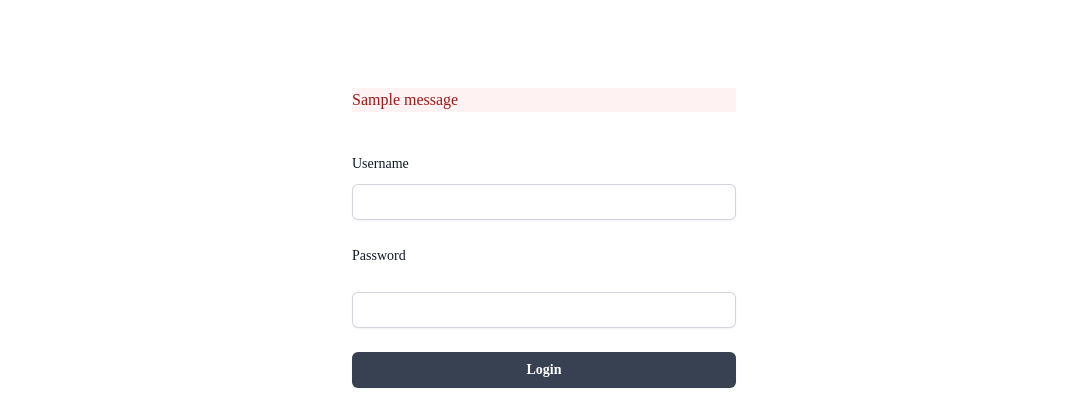
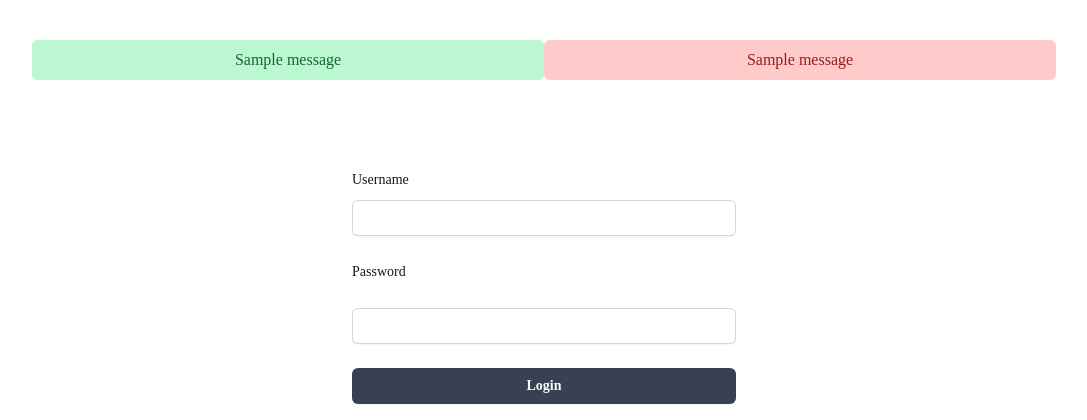
Before and after one commit to KevTon972/FlaskClientManager, a Flask app: page /login/ in a window 1280 px wide. Shown: the part 64-484 px from the top of the page, without its empty margins (96-1183 px from the left). Run offline with Flask 3, Linux system fonts and the light colour scheme; tables that the repository leaves empty hold one stand-in row (values such as "Sample post"); one stand-in notice (Sample message) is shown; some libraries are stand-ins or nearby versions.

Commit message:
added login and logout function

```diff
--- a/app.py
+++ b/app.py
@@ -2,7 +2,7 @@
 from werkzeug.security import generate_password_hash, check_password_hash
 from flask_migrate import Migrate
 from flask_sqlalchemy import SQLAlchemy
-from flask_login import LoginManager, login_user, logout_user
+from flask_login import LoginManager, login_required, login_user, logout_user, UserMixin
 from secret_key import SECRET_KEY
 
 
@@ -19,7 +19,7 @@
     db.create_all()
 
 
-class Utilisateur(db.Model):
+class Utilisateur(db.Model, UserMixin):
     __tablename__= 'utilisateur'
     id = db.Column(db.Integer, primary_key=True)
     username = db.Column(db.String(50), nullable=False,)
@@ -31,21 +31,15 @@
         self.email = email
         self.password = password
 
-    def is_active(self):
-        return True
-
-    def get_id(self):
-        return self.id
-
 
 @login_manager.user_loader
 def loader_user(user_id):
-    return Utilisateur.query.get(user_id)
+    return Utilisateur.query.get(int(user_id))
 
 
 @app.route("/", methods=['GET', 'POST'])
 def index():
-    return render_template('base.html')
+    return render_template('index.html')
 
 
 @app.route("/register/", methods=['GET', 'POST'])
@@ -84,17 +78,25 @@
     # check if informations are correct and connect the user
     if request.method == 'POST':
         user = Utilisateur.query.filter_by(username=request.form.get('username')).first()
-
-        if check_password_hash(user.password, request.form.get('password')) and user.username == request.form.get('username'):
-            login_user(user,remember=True)
-            flash('Successful Login', 'success')
-            return redirect(url_for('index'))
-        else:
+        try:
+            if check_password_hash(user.password, request.form.get('password')) and user.username == request.form.get('username'):
+                login_user(user,remember=True)
+                flash('Successful Login', 'success')
+                return redirect(url_for('index'))
+        except:
             flash("Your username or your password aren't correct", 'error')
             return render_template('login.html')
 
     return render_template('login.html')
 
 
+
+
+@app.route("/logout/")
+@login_required
+def logout():
+    logout_user()
+    return redirect(url_for('index'))
+
 if __name__ == '__main__':
     app.run(debug=True)
--- a/templates/base.html
+++ b/templates/base.html
@@ -23,15 +23,41 @@
             </div>
           </div>
           <div class="flex justify-between w-72">
+            {% if current_user.is_authenticated %}
+            <div class="flex justify-center w-full text-center">
+              <a href="{{ url_for('logout' )}}" class="bg-gray-900 text-white rounded-md px-3 py-2 flex justify-center text-sm font-medium w-64" aria-current="page">Deconnexion</a>
+            </div>
+            {% else %}
             <div class="items-center">
               <a href="{{ url_for('register') }}" class="bg-gray-900 text-white rounded-md px-3 py-2 flex text-sm justify-center font-medium w-32">Register</a>
             </div>
             <div class="">
               <a href="{{ url_for('login') }}" class="bg-gray-900 text-white rounded-md px-3 py-2 flex text-sm justify-center font-medium w-32">Login</a>
             </div>
+            {% endif %}
           </div>
         </div>
     </nav>
+    <div class="flex justify-center">
+      {% with messages = get_flashed_messages(category_filter=["success"]) %}
+      {% if messages %}
+        {% for message in messages%}
+          <div class="alert alert text-green-800 bg-green-200 alert-closable flex justify-center px-3 py-2 font-medium w-2/5 rounded-md mt-10 font-extrabold" role="alert" x-data="{ open: true }" x-show.transition="open">
+            {{ message }}
+          </div>
+        {% endfor %}
+      {% endif %}
+      {% endwith %}
+    {% with messages = get_flashed_messages(category_filter=["error"]) %}
+      {% if messages %}
+        {% for message in messages%}
+          <div class="alert alert text-red-800 bg-red-200 alert-closable flex justify-center px-3 py-2 font-medium w-2/5 rounded-md mt-10 font-extrabold" role="alert" x-data="{ open: true }" x-show.transition="open">
+            {{ message }}
+          </div>
+        {% endfor %}
+      {% endif %}
+      {% endwith %}
+    </div>
     {% block body %}
     {% endblock %}
 </body>
--- /dev/null
+++ b/templates/index.html
@@ -0,0 +1,5 @@
+{% extends 'base.html' %}
+
+{% block body %}
+
+{% endblock %}
--- a/templates/login.html
+++ b/templates/login.html
@@ -3,13 +3,6 @@
 {% block body %}
 <div class="flex min-h-full flex-col justify-center px-6 py-12 lg:px-8">
     <div class="mt-10 sm:mx-auto sm:w-full sm:max-w-sm">
-      {% with messages = get_flashed_messages() %}
-      {% if messages %}
-        <div class="notification is-danger mb-10 bg-red-50 text-red-800"">
-            {{ messages[0] }}
-        </div>
-      {% endif %}
-      {% endwith %}
       <form class="space-y-6" action="{{ url_for('login') }}" method="POST">
         <div>
           <label for="username" class="block text-sm font-medium leading-6 text-gray-900">Username</label>
```
Also changed, not shown: templates/register.html (+0 -7 lines).
